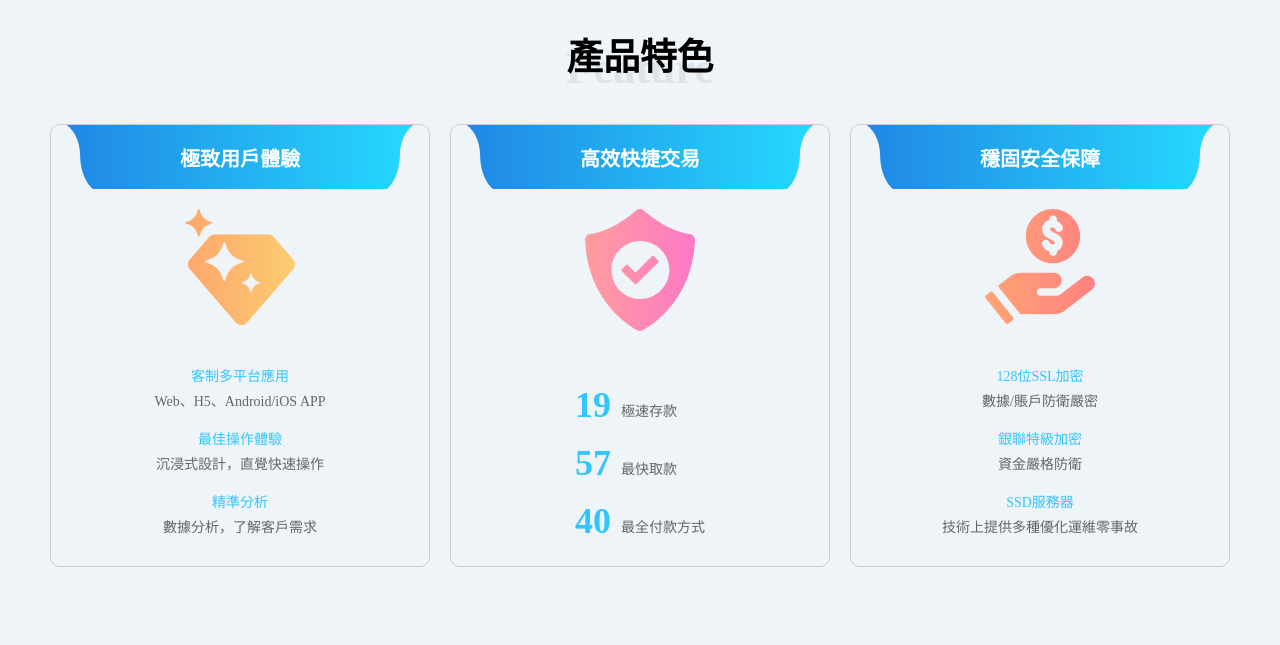
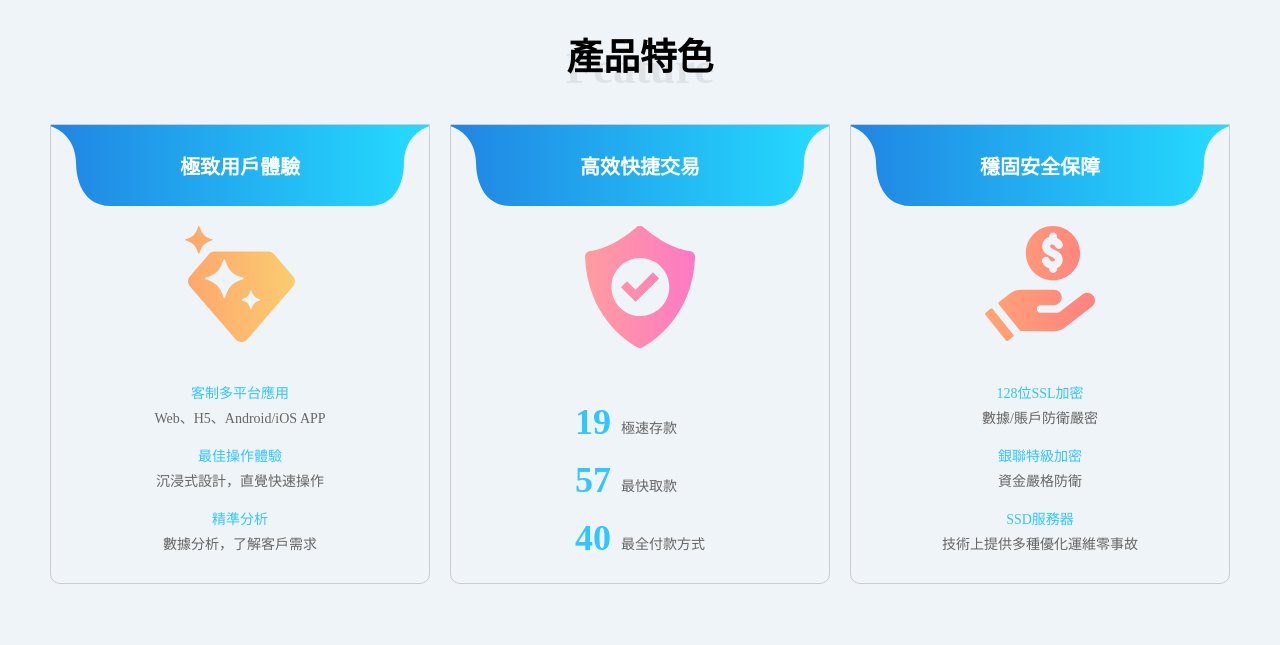
Before and after one commit to cheenlam/owin, a plain HTML site: page index.html in a window 1280 px wide. Shown: the part 2440-3085 px from the top of the page. Drawn offline with nearby package versions, Linux system fonts and the light colour scheme; a web font is replaced by a local one.

Commit message:
no message

```diff
--- a/css/_main.scss
+++ b/css/_main.scss
@@ -132,7 +132,7 @@ input {
         }
 
         .hd_logo {
-            width: 80px;
+            width: 100px;
             flex-shrink: 0;
             cursor: pointer;
         }
@@ -142,7 +142,6 @@ input {
             align-items: center;
             .hd_link{
                 margin-right: 50px;
-
                 ul{
                     display: flex;
                 }
--- a/css/_page.scss
+++ b/css/_page.scss
@@ -257,13 +257,13 @@
                 display: flex;
                 flex-direction: column;
                 border: 1px solid #ccc;
-                border-radius: 10px;
+                border-radius: 0 0 10px 10px;
             }
             li+li{
                 margin-left: 20px;
             }
             .title {
-                height: 64px;
+                height: 81px;
                 color: #fff;
                 font-size: 20px;
                 font-weight: 700;
```
Also changed, not shown: css/all.css, 1 other file.
